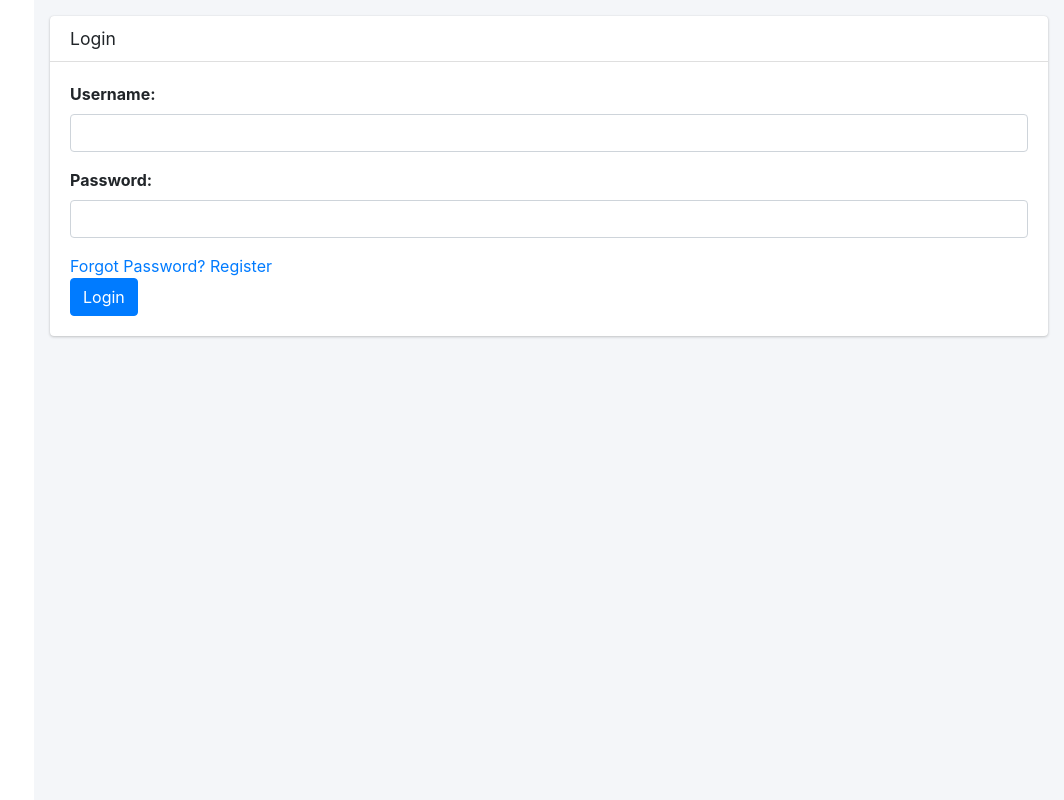
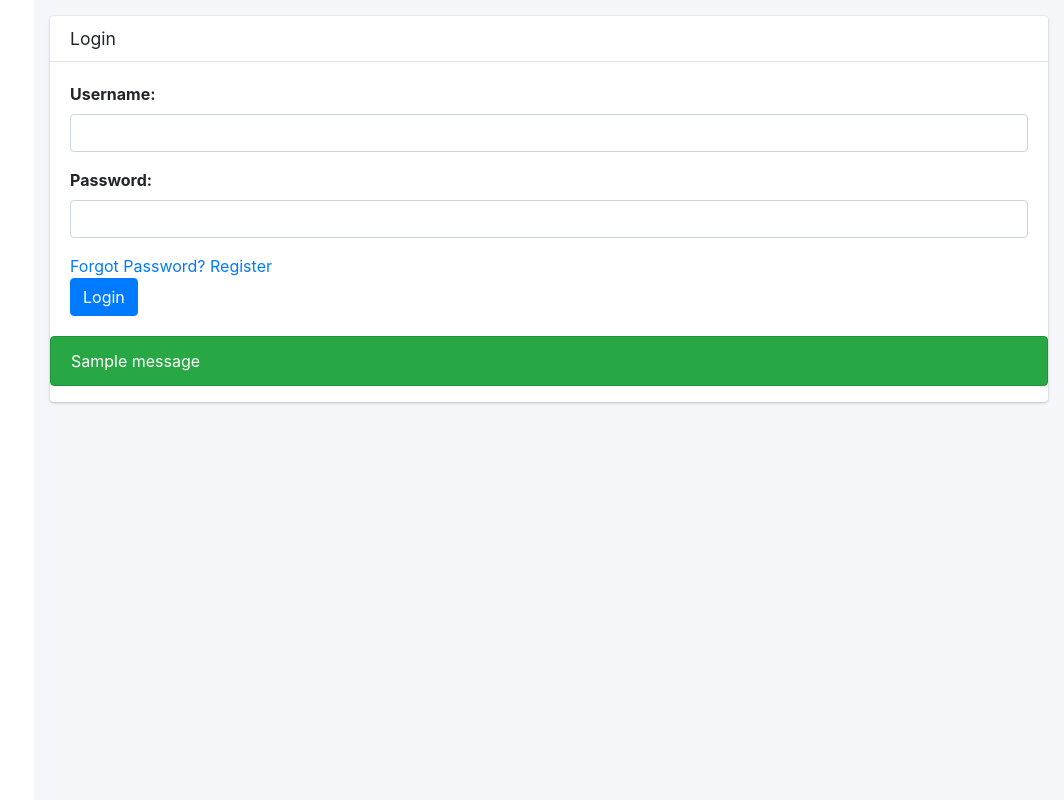
Before and after one commit to UjwalGuragain/EduTrack, a Django app: page / in a window 1280 px wide. Shown: the whole page, without its empty margins (216-1280 px from the left). Run offline with Django 5.2, Linux system fonts and the light colour scheme; tables that the repository leaves empty hold one stand-in row (values such as "Sample post"); one stand-in notice (Sample message) is shown; some libraries are stand-ins or nearby versions.

Commit message:
feat: add proper error messages on login and register page

```diff
--- a/student_management_system/edu_track/templates/edu_track/registration/login.html
+++ b/student_management_system/edu_track/templates/edu_track/registration/login.html
@@ -19,7 +19,13 @@
             <a href="{% url 'register' %}">Register</a></br>
             <button type="submit" class="btn btn-primary">Login</button>
             </div>
-
+            {% if messages %}
+                <div class="messages">
+                    {% for message in messages %}
+                        <div class="alert alert-{{ message.tags }}">{{ message }}</div>
+                    {% endfor %}
+                </div>
+            {% endif %}
 
         </form>
     </div>
```
Also changed, not shown: student_management_system/edu_track/templates/edu_track/registration/register.html (+7 -0 lines).
